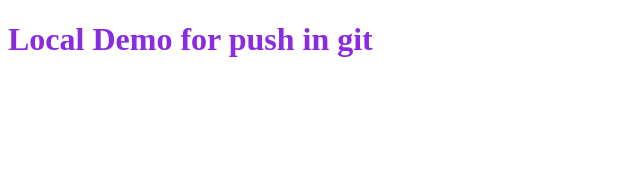
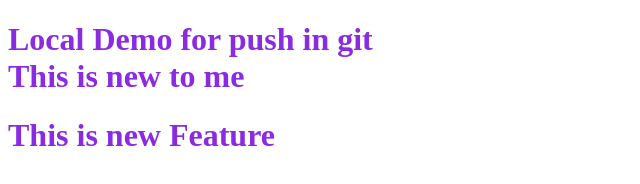
Before and after one commit to Talhaattari209/localrepo, a plain HTML site: page index.html in a window 1280 px wide. Shown: the whole page, without its empty margins (0-640 px from the left). Drawn offline with Linux system fonts and the light colour scheme.

Commit message:
Added to branch1

```diff
--- a/index.html
+++ b/index.html
@@ -7,6 +7,7 @@
     <title>Local Demo</title>
 </head>
 <body>
-    <h1>Local Demo for push in git</h1>
+    <h1>Local Demo for push in git <br> This is new to me </h1>
+    <h1> This is new Feature </h1>
 </body>
 </html>
```
